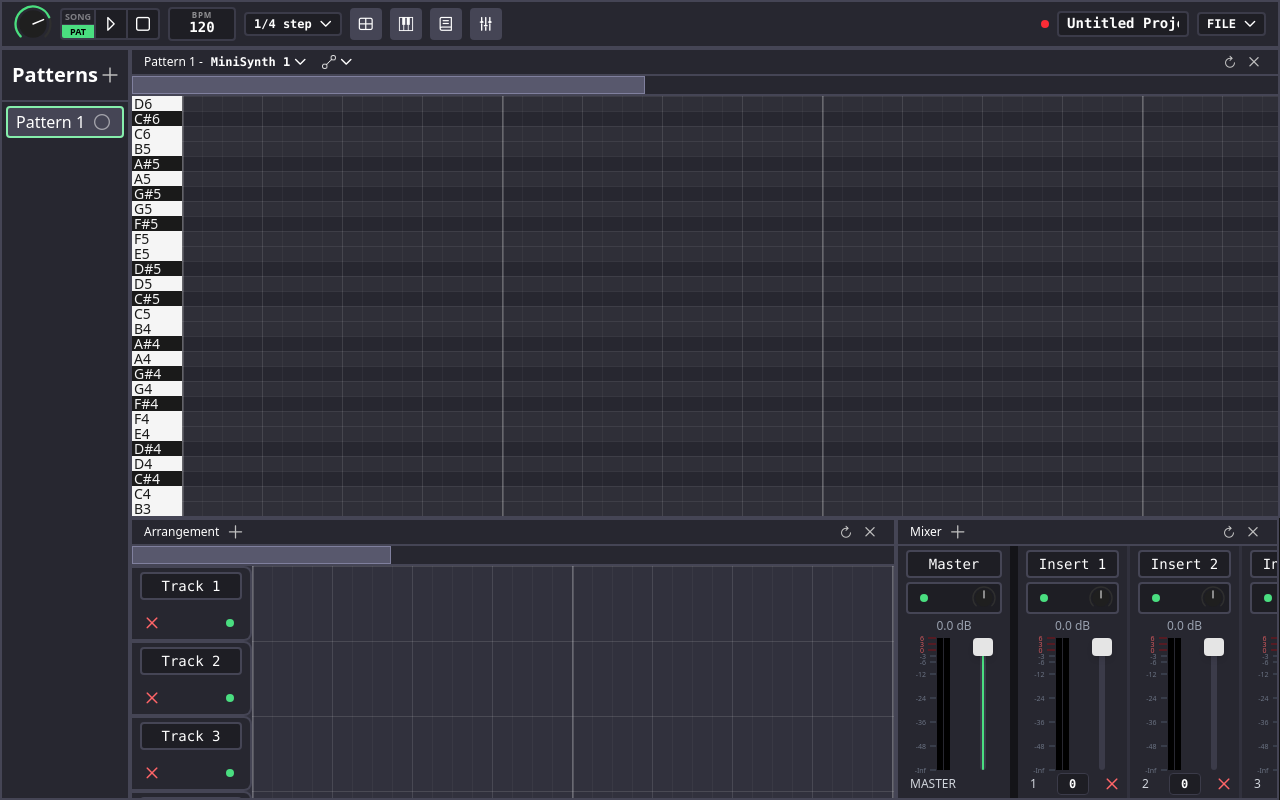
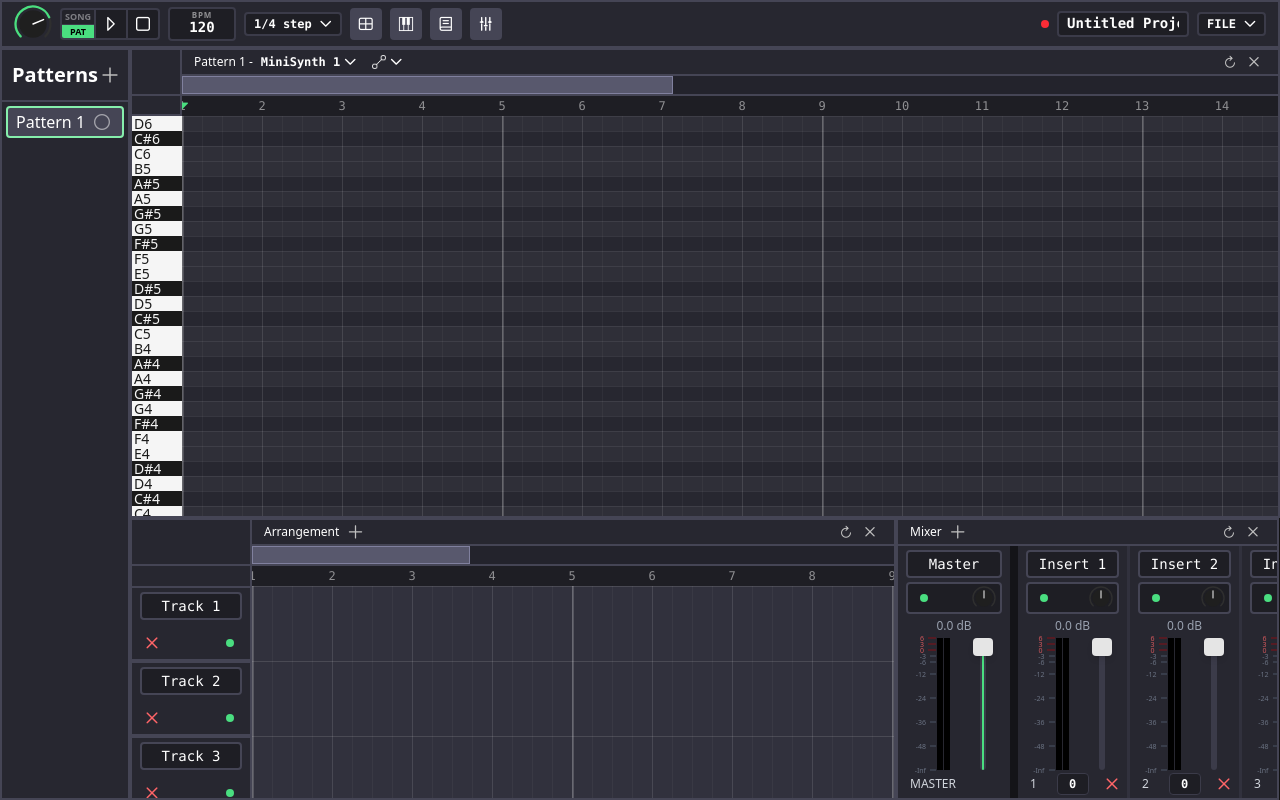
Before and after one commit to Narwhale14/kiwave, a Vue app: page / in a window 1280 px wide. Built offline with nearby package versions, Linux system fonts and the light colour scheme.

Commit message:
arr/pr timeline + playback fixes + restyle like FL

```diff
--- a/src/audio/Scheduler.ts
+++ b/src/audio/Scheduler.ts
@@ -43,6 +43,7 @@ export class Scheduler {
     // state
     private _isPlaying = false;
     private _pauseTime = 0;
+    private _lastSeekPosition = 0;
     private startTime = 0;
     private playheadPos = 0;
     private schedulerTimerId: number | null = null;
@@ -235,11 +236,19 @@ export class Scheduler {
         if(!ch) return;
 
         // schedule note on
-        if(noteStartBeat >= currentBeat - lookBehindTolerance && noteStartBeat < scheduleUntilBeat && !this.scheduledNoteOns.has(noteOnKey)) {
-            const scheduleTime = Math.max(now, this.beatToAudioTime(noteStartBeat));
-            const compiled = this.compileNoteAutomation(note.automation, note.pitch, scheduleTime, this._bpm);
-            ch.instrument.triggerAttack(note.id, note.pitch, scheduleTime, note.velocity, compiled);
-            this.scheduledNoteOns.add(noteOnKey);
+        if(!this.scheduledNoteOns.has(noteOnKey)) {
+            if(noteStartBeat >= currentBeat - lookBehindTolerance && noteStartBeat < scheduleUntilBeat) {
+                // normal case: note starts within the lookahead window
+                const scheduleTime = Math.max(now, this.beatToAudioTime(noteStartBeat));
+                const compiled = this.compileNoteAutomation(note.automation, note.pitch, scheduleTime, this._bpm);
+                ch.instrument.triggerAttack(note.id, note.pitch, scheduleTime, note.velocity, compiled);
+                this.scheduledNoteOns.add(noteOnKey);
+            } else if(noteStartBeat < currentBeat) {
+                // mid-note case: playhead is inside the note (e.g. after seeking), trigger immediately
+                const compiled = this.compileNoteAutomation(note.automation, note.pitch, now, this._bpm);
+                ch.instrument.triggerAttack(note.id, note.pitch, now, note.velocity, compiled);
+                this.scheduledNoteOns.add(noteOnKey);
+            }
         }
 
         // schedule note off
@@ -313,7 +322,6 @@ export class Scheduler {
         if(!this._isPlaying) return;
 
         this._isPlaying = false;
-        this._pauseTime = this._loopEnabled ? this._loopStart : 0;
 
         if(this.schedulerTimerId !== null) {
             clearInterval(this.schedulerTimerId);
@@ -336,7 +344,7 @@ export class Scheduler {
 
     stop() {
         this.pause();
-        this._pauseTime = this._loopEnabled ? this._loopStart : 0;
+        this._pauseTime = this._lastSeekPosition;
 
         if(this.playheadCallback) {
             this.playheadCallback(this.pauseTime);
@@ -416,7 +424,7 @@ export class Scheduler {
         markDirty();
     }
 
-    seek(beat: number) {
+    async seek(beat: number) {
         const wasPlaying = this._isPlaying;
 
         if(wasPlaying) {
@@ -424,6 +432,7 @@ export class Scheduler {
         }
 
         this._pauseTime = Math.max(0, beat);
+        this._lastSeekPosition = this._pauseTime;
         this.scheduledNoteOns.clear();
         this.scheduledNoteOffs.clear();
 
@@ -432,7 +441,7 @@ export class Scheduler {
         }
 
         if(wasPlaying) {
-            this.play();
+            await this.play(); // play() already calls schedulerTick() with correct startTime
         }
     }
 
--- a/src/components/Arrangement.vue
+++ b/src/components/Arrangement.vue
@@ -2,7 +2,7 @@
 import { reactive, computed, watch, onMounted, onBeforeUnmount, ref, inject, nextTick } from 'vue';
 import { snapDivision, getVisualSnapWidth, dynamicSnapNearest, dynamicSnap } from '../util/snap';
 import { getAudioEngine } from '../services/audioEngineManager';
-import { playbackMode, registerArrangementCallbacks, unregisterArrangementCallbacks } from '../services/playbackModeManager';
+import { playbackMode, registerArrangementCallbacks, unregisterArrangementCallbacks, setPlaybackMode } from '../services/playbackModeManager';
 import { patterns, openPattern } from '../services/patternsListManager';
 import { arrangement } from '../audio/Arrangement';
 import type { ArrangementClip, ArrangementTrack } from '../audio/Arrangement';
@@ -348,6 +348,31 @@ function handleViewUpdate({ start, width }: { start: number, width: number }) {
   scrollX.value = arrangementContainer.value.scrollLeft;
 }
 
+function seekToPointer(event: PointerEvent) {
+  if(!workspaceContainer.value) return;
+  const rect = workspaceContainer.value.getBoundingClientRect();
+
+  let beat = 0;
+  if(event.shiftKey) {
+    beat = (event.clientX - rect.left) / colWidth.value;
+  } else {
+    beat = dynamicSnapNearest((event.clientX - rect.left) / colWidth.value, colWidth.value);
+  }
+
+  engine.scheduler.seek(Math.max(0, beat));
+}
+
+function handleTimelinePointerDown(event: PointerEvent) {
+  if(playbackMode.value !== 'arrangement') setPlaybackMode('arrangement');
+  (event.currentTarget as HTMLElement).setPointerCapture(event.pointerId);
+  seekToPointer(event);
+}
+
+function handleTimelineScrub(event: PointerEvent) {
+  if(!(event.currentTarget as HTMLElement).hasPointerCapture(event.pointerId)) return;
+  seekToPointer(event);
+}
+
 // WATCHERS
 
 // watch for arrangement changes
@@ -416,8 +441,12 @@ onBeforeUnmount(() => {
 
 <template>
   <div class="flex flex-col w-full h-full bg-mix-20 overflow-hidden">
+    <div class="grid grid-cols-[7.5rem_1fr] shrink-0 border-b-2 border-mix-30">
+      <div class="bg-mix-15 border-r-2 border-mix-30" /> <!-- bocks LMFAOOOOO -->
+
+      <div class="flex flex-col">
         <!-- toolbar / drag handle -->
-    <div class="window-header border-b-2 border-mix-30 bg-mix-15 px-3 shrink-0"
+        <div class="window-header bg-mix-15 px-3 shrink-0"
           @pointerdown.stop="dragWindow?.($event)">
           <span class="text-xs font-medium">Arrangement</span>
 
@@ -440,17 +469,20 @@ onBeforeUnmount(() => {
         </div>
 
         <ZoomScrollBar :start-percent="scrollX / totalWidth" :view-width-percent="arrangementContainer ? arrangementContainer.clientWidth / totalWidth : 0" @update:view="handleViewUpdate"/>
+      </div>
+    </div>
 
-    <!-- workspace -->
-    <div ref="arrangementContainer" class="flex-1 flex flex-row overflow-x-hidden overflow-y-auto" @scroll="onNativeScroll">
+    <!-- arrangement body -->
+    <div ref="arrangementContainer" class="flex-1 overflow-x-hidden overflow-y-auto grid grid-cols-[7.5rem_1fr]" @scroll="onNativeScroll">
       <!-- track headers -->
-      <div class="flex flex-col sticky left-0 z-50 shrink-0" :style="{ height: `${arrangement.tracks.length * trackHeight}px` }">
-        <div v-for="track in arrangement.tracks" :key="track.id" :style="{ height: `${trackHeight }px` }"
-          class="w-30 bg-mix-15 border-y-2 border-r-2 border-mix-30 rounded-r-lg flex justify-between flex-col"
+      <div class="sticky left-0 z-50 shrink-0 flex flex-col" :style="{ height: `${arrangement.tracks.length * trackHeight + 20}px` }">
+        <div class="h-5 bg-mix-15 sticky top-0 z-10 border-r-2 border-mix-30" />
+
+        <div v-for="track in arrangement.tracks" :key="track.id" :style="{ height: `${trackHeight}px` }"
+          class="w-30 bg-mix-15 border-y-2 border-r-2 border-mix-30 flex justify-between flex-col"
         >
-          <!-- top section -->
+          <!-- name input box -->
           <div class="flex items-start justify-between px-2 pt-1">
-            <!-- track name name -->
             <input v-model="track.name" class="px2 py-0.5 rounded text-sm font-mono bg-mix-10 focus:outline-none w-full text-center truncate px-1 border-2 border-mix-30"
               @focus="($event.target as HTMLInputElement).select()"
               @blur="commitTrackName(track.id, $event)"
@@ -458,13 +490,12 @@ onBeforeUnmount(() => {
             />
           </div>
 
+          <!-- buttons -->
           <div class="flex justify-between px-2 pb-1 items-center">
-            <!-- remove button -->
             <button @click="arrangement.removeTrack(track.id)" class="flex justify-center w-6">
               <span class="pi pi-times text-sm text-red-400"></span>
             </button>
 
-            <!-- mute toggle (left click) / solo toggle (right click) -->
             <button @click="arrangement.toggleMuteTrack(track.id)" @contextmenu.prevent="arrangement.toggleSoloTrack(track.id)"
               class="flex items-center justify-center w-6 h-6 rounded self-end shrink-0 focus:outline-none"
               :title="track.solo ? 'Solo (right-click to toggle)' : track.muted ? 'Unmute' : 'Mute (right-click to solo)'"
@@ -475,6 +506,19 @@ onBeforeUnmount(() => {
         </div>
       </div>
 
+      <div :style="{ width: `${totalWidth}px`, height: `${arrangement.tracks.length * trackHeight + 20}px` }">
+        <!-- timeline -->
+        <div class="bg-mix-10 flex flex-row items-center h-5 w-full sticky top-0 z-10" @pointerdown.stop="handleTimelinePointerDown" @pointermove="handleTimelineScrub">
+          <!-- markers -->
+          <div v-for="i in (barCount * beatsPerBar)" :key="i" :style="{ width: `${colWidth}px` }">
+            <span class="text-xs font-mono absolute -translate-1/2 opacity-50">{{ i }}</span>
+          </div>
+
+          <!-- playhead indicator -->
+          <span v-if="playbackMode === 'arrangement'" class="pi pi-sort-down-fill absolute text-sm -translate-x-1/2 text-(--playhead)" :style="{ left: `${playhead.col * colWidth}px` }"></span>
+        </div>
+
+        <!-- workspace -->
         <div ref="workspaceContainer" class="relative shrink-0" :style="{ width: `${totalWidth}px`, height: `${arrangement.tracks.length * trackHeight}px`, cursor: cursor }"
           @pointerdown="handlePointerDown" @dblclick="handleDoubleClick" @pointermove="handlePointerMove" @pointerup="finalizeEdit" @pointerleave="finalizeEdit" @wheel="handleWheel"
           @dragover="handleDragOver" @drop="handleDrop" @contextmenu.prevent
@@ -506,7 +550,6 @@ onBeforeUnmount(() => {
               height: `${trackHeight}px`,
             }"
           >
-          <!-- notes in clip's pattern -->
             <svg v-if="clipPreviews.get(clip.id)" class="absolute inset-0 w-full h-full" preserveAspectRatio="none" :viewBox="clipPreviews.get(clip.id)!.viewBox">
               <rect
                 v-for="(note, i) in clipPreviews.get(clip.id)!.notes"
@@ -516,15 +559,14 @@ onBeforeUnmount(() => {
                 fill="white" opacity="0.6"
               />
             </svg>
-          <!-- clip's pattern name -->
             <div class="relative z-10 px-1 pt-0.5 text-xs truncate drop-shadow">
               {{ patterns.find(p => p.id === clip.patternId)?.name || 'Pattern' }}
             </div>
           </div>
 
           <!-- playhead (only visible in arrangement mode) -->
-        <div v-if="playbackMode === 'arrangement' && playhead.playing"
-          class="absolute w-0.75 pointer-events-none playhead-color"
+          <div v-if="playbackMode === 'arrangement' && (playhead.playing || playhead.col > 0)"
+            class="absolute w-0.75 pointer-events-none playhead-color  -translate-x-1/2"
             :style="{
               transform: `translateX(${playhead.col * colWidth}px)`,
               top: '0',
@@ -532,6 +574,7 @@ onBeforeUnmount(() => {
               boxShadow: `-1px 0 6px var(--playhead)`
             }"
           ></div>
+        </div>
       </div>
     </div>
   </div>
--- a/src/components/PianoRoll.vue
+++ b/src/components/PianoRoll.vue
@@ -3,8 +3,8 @@ import { ref, reactive, onMounted, nextTick, onBeforeUnmount, inject, type Ref,
 import { PianoRoll, type NoteBlock } from '../audio/PianoRoll'
 import { noteToMidi } from '../util/midi';
 import { getAudioEngine } from '../services/audioEngineManager';
-import { getVisualSnapWidth, dynamicSnap } from '../util/snap';
-import { playbackMode, registerPatternCallbacks, unregisterPatternCallbacks } from '../services/playbackModeManager';
+import { getVisualSnapWidth, dynamicSnap, dynamicSnapNearest } from '../util/snap';
+import { playbackMode, registerPatternCallbacks, unregisterPatternCallbacks, setPlaybackMode } from '../services/playbackModeManager';
 import Menu from './modals/Menu.vue';
 import NoteAutomationOverlay from './overlays/NoteAutomationOverlay.vue';
 import { ALL_PARAMETERS, PARAMETER_MAP } from '../audio/Automation';
@@ -192,8 +192,8 @@ function handleWheel(event: WheelEvent) {
   const element = pianoRollContainer.value;
   if(!element) return;
 
-  // VELOCITY EDIT (Ctrl + Hover Note)
-  if(event.ctrlKey && state.hoverNote && !activeAutomationLane.value) {
+  // VELOCITY EDIT (Click + Hover Note)
+  if(event.button === 0 && state.hoverNote && !activeAutomationLane.value) {
     event.preventDefault();
 
     const steps = Math.round(state.hoverNote.velocity / VELOCITY_SNAP);
@@ -203,8 +203,8 @@ function handleWheel(event: WheelEvent) {
     return;
   }
 
-  // HORIZONTAL ZOOM (Shift + Wheel)
-  if(event.shiftKey) {
+  // HORIZONTAL ZOOM (Ctrl + Wheel)
+  if(event.ctrlKey) {
     event.preventDefault();
 
     const mouseX = event.clientX - element.getBoundingClientRect().left;
@@ -412,6 +412,31 @@ async function handlePointerDown(event: PointerEvent) {
   }
 }
 
+function seekToPointer(event: PointerEvent) {
+  if(!workspaceContainer.value) return;
+  const rect = workspaceContainer.value.getBoundingClientRect();
+
+  let beat = 0;
+  if(event.shiftKey) {
+    beat = (event.clientX - rect.left) / colWidth.value;
+  } else {
+    beat = dynamicSnapNearest((event.clientX - rect.left) / colWidth.value, colWidth.value);
+  }
+
+  engine.scheduler.seek(Math.max(0, beat));
+}
+
+function handleTimelinePointerDown(event: PointerEvent) {
+  if(playbackMode.value !== 'pattern') setPlaybackMode('pattern');
+  (event.currentTarget as HTMLElement).setPointerCapture(event.pointerId);
+  seekToPointer(event);
+}
+
+function handleTimelineScrub(event: PointerEvent) {
+  if(!(event.currentTarget as HTMLElement).hasPointerCapture(event.pointerId)) return;
+  seekToPointer(event);
+}
+
 function finalizeEdit() {
   if(props.roll.isResizing() && state.resizingNote) {
     const note = state.resizingNote;
@@ -520,8 +545,14 @@ onBeforeUnmount(() => {
 
 <template>
   <div class="flex flex-col w-full h-full">
+
+    <!-- top section -->
+    <div class="grid grid-cols-[50px_1fr] shrink-0 border-b-2 border-mix-30">
+      <div class="bg-mix-15 border-r-2 border-mix-30" /> <!-- box -->
+
+      <div class="flex flex-col">
         <!-- toolbar / drag handle -->
-    <div class="window-header border-b-2 border-mix-30 bg-mix-15 px-3 shrink-0"
+        <div class="window-header bg-mix-15 px-3 shrink-0"
           @pointerdown.stop="dragWindow?.($event)">
           <span class="text-xs font-medium">{{ props.name }} - </span>
 
@@ -572,11 +603,15 @@ onBeforeUnmount(() => {
         </div>
 
         <ZoomScrollBar :start-percent="scrollX / totalWidth" :view-width-percent="pianoRollContainer ? pianoRollContainer.clientWidth / totalWidth : 0" @update:view="handleViewUpdate"/>
+      </div>
+    </div>
 
-    <!-- piano roll -->
+    <!-- piano roll body -->
     <div ref="pianoRollContainer" class="flex-1 overflow-y-auto overflow-x-hidden grid grid-cols-[50px_1fr]" @scroll="onNativeScroll">
-      <!-- notes column -->
-      <div class="flex flex-col-reverse sticky left-0 z-50 shrink-0" ref="pianoKeysContainer" :style="{ height: `${notes.length * rowHeight}px` }">
+      <!-- piano keys with top spacer adjacent to timeline -->
+      <div class="sticky left-0 z-50 shrink-0 flex flex-col" ref="pianoKeysContainer" :style="{ height: `${notes.length * rowHeight + 20}px` }">
+        <div class="h-5 bg-mix-15 sticky top-0 z-10 border-r-2 border-b-2 border-mix-30" />
+        <div class="flex flex-col-reverse" :style="{ height: `${notes.length * rowHeight}px` }">
           <button v-for="key in notes" :key="key.midi" @pointerdown.prevent="playNote(key.midi)" @pointerup="stopNote(key.midi)" @pointerleave="stopNote(key.midi)"
             :class="[ 'w-full text-sm select-none border-2 border-transparent hover:key border-rounded', key.isBlack ? 'key-black' : 'key-white']"
             :style="{ height: rowHeight + 'px' }"
@@ -584,11 +619,24 @@ onBeforeUnmount(() => {
             {{ key.note }}
           </button>
         </div>
+      </div>
+
+      <div :style="{ width: `${totalWidth}px`, height: `${notes.length * rowHeight + 20}px` }">
+        <!-- timeline -->
+        <div class="bg-mix-10 flex flex-row items-center h-5 w-full sticky top-0 z-10" @pointerdown.stop="handleTimelinePointerDown" @pointermove="handleTimelineScrub">
+          <div v-for="i in (barCount * beatsPerBar)" :key="i" :style="{ width: `${colWidth}px` }">
+            <span class="text-xs font-mono absolute -translate-1/2 opacity-50">{{ i }}</span>
+          </div>
+
+          <!-- thingy that follows the playhead -->
+          <span v-if="playbackMode === 'pattern'" class="pi pi-sort-down-fill absolute text-sm font-fold -translate-x-1/2 text-(--playhead)" :style="{ left: `${playhead.col * colWidth}px` }"></span>
+        </div>
 
         <!-- workspace -->
         <div class="relative" ref="workspaceContainer" :style="{ cursor: cursor, height: `${notes.length * rowHeight}px`, width: `${totalWidth}px`}"
           @pointermove="handlePointerMove" @pointerleave="finalizeEdit" @pointerdown="handlePointerDown" @pointerup="finalizeEdit" @wheel="handleWheel" @contextmenu.prevent
         >
+
           <!-- 4-bar alternating column backgrounds -->
           <div class="absolute inset-0 pointer-events-none" :style="{
             backgroundImage: 'linear-gradient(to right, rgba(0,0,0,0.15) 50%, transparent 50%)',
@@ -699,7 +747,7 @@ onBeforeUnmount(() => {
 
           <!-- playhead (only visible in pattern mode) -->
           <div v-if="playbackMode === 'pattern' && (playhead.playing || playhead.col > 0)"
-          class="absolute w-0.75 pointer-events-none playhead-color"
+            class="absolute w-0.75 pointer-events-none playhead-color -translate-x-1/2"
             :style="{
               transform: `translateX(${playhead.col * colWidth}px)`,
               top: '0',
@@ -710,4 +758,5 @@ onBeforeUnmount(() => {
         </div>
       </div>
     </div>
+  </div>
 </template>
--- a/src/components/controls/ZoomScrollBar.vue
+++ b/src/components/controls/ZoomScrollBar.vue
@@ -61,7 +61,7 @@ function onTrackClick(event: PointerEvent) {
 </script>
 
 <template>
-  <div ref="container" class="h-5 bg-mix-15 border-b-2 border-mix-30 relative select-none overflow-hidden touch-none" @pointerdown="onTrackClick">
+  <div ref="container" class="h-5 bg-mix-13 relative border-t-2 border-mix-30 select-none overflow-hidden touch-none" @pointerdown="onTrackClick">
     <div class="flex flex-row justify-between absolute bg-mix-40 border border-mix-60 group hover:bg-mix-50 inset-y-0"
       :style="{ left: `${props.startPercent * 100}%`, width: `${props.viewWidthPercent * 100}%` }"
       @pointerdown.stop="startDrag($event, 'pan', props.startPercent)"
--- a/src/palette.css
+++ b/src/palette.css
@@ -26,6 +26,7 @@
   --step-0: color-mix(in srgb, var(--g-start), var(--g-end) 0%);
   --step-5: color-mix(in srgb, var(--g-start), var(--g-end) 5%);
   --step-10: color-mix(in srgb, var(--g-start), var(--g-end) 10%);
+  --step-13: color-mix(in srgb, var(--g-start), var(--g-end) 13%);
   --step-15: color-mix(in srgb, var(--g-start), var(--g-end) 15%);
   --step-20: color-mix(in srgb, var(--g-start), var(--g-end) 20%);
   --step-25: color-mix(in srgb, var(--g-start), var(--g-end) 25%);
@@ -169,6 +170,7 @@ input:focus {
 .bg-mix-0 { background-color: var(--step-0); }
 .bg-mix-5 { background-color: var(--step-5); }
 .bg-mix-10 { background-color: var(--step-10); }
+.bg-mix-13 { background-color: var(--step-13); }
 .bg-mix-15 { background-color: var(--step-15); }
 .bg-mix-20 { background-color: var(--step-20); }
 .bg-mix-25 { background-color: var(--step-25); }
@@ -199,6 +201,7 @@ input:focus {
 .border-mix-0 { border-color: var(--step-0); }
 .border-mix-5 { border-color: var(--step-5); }
 .border-mix-10 { border-color: var(--step-10); }
+.border-mix-13 { border-color: var(--step-13); }
 .border-mix-15 { border-color: var(--step-15); }
 .border-mix-20 { border-color: var(--step-20); }
 .border-mix-25 { border-color: var(--step-25); }
--- a/src/services/windowManager.ts
+++ b/src/services/windowManager.ts
@@ -109,8 +109,8 @@ window.addEventListener('pointermove', event => {
     if(dragState.value.type === 'resize') {
         const dx = event.clientX - dragState.value.startX;
         const dy = event.clientY - dragState.value.startY;
-        const minW = 200;
-        const minH = 100;
+        const minW = 300;
+        const minH = 150;
         const win = activeWindow.value!;
 
         if(dragState.value.edge.includes('right')) {
```
Lines whose indentation alone changed are shown as unchanged.
